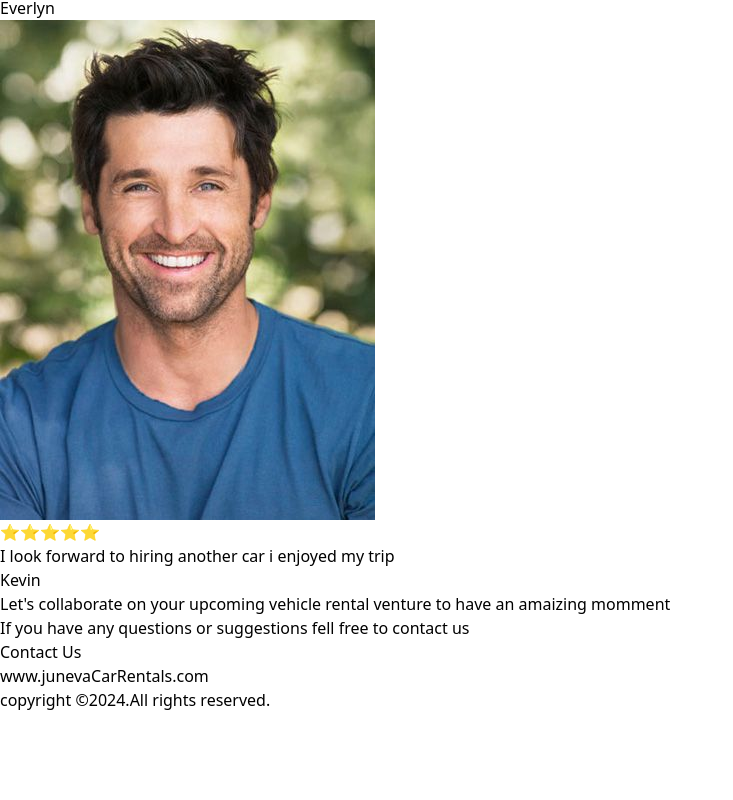
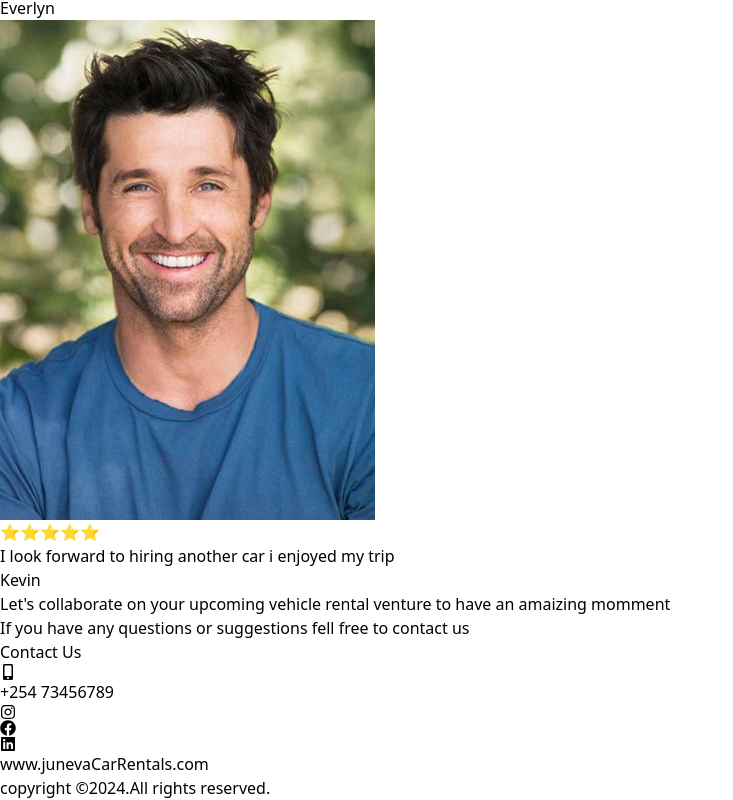
Before and after one commit to mutheeEverlyn/vehicle-rental-management-system-frontEnd, a React (Vite) app: page / in a window 1280 px wide. Shown: the part 5847-6647 px from the top of the page, without its empty margins (0-733 px from the left). Before the commit the page ends 6559 px from the top, so only its background shows below. Built offline with nearby package versions, Linux system fonts and the light colour scheme.

Commit message:
added new file

```diff
--- a/src/components/Footer.tsx
+++ b/src/components/Footer.tsx
@@ -1,8 +1,25 @@
-
+import { FaFacebook,FaInstagram,FaLinkedin, FaMobileAlt,} from "react-icons/fa";
 
 const Footer = () => {
   return (
-    <div className="text-sm sm:text-lg left-0 w-full flex p-10 max-w-full gap-5 justify-center bg-black text-white bottom-0">
+    <div className="text-sm  bottom-0 left-0 w-full flex  md:text-lg py-5 items-center max-w-full gap-5 justify-center bg-black text-white  mt-auto">
+      <div className="flex items-center  gap-3">
+            <div className="flex items-center gap-3 mt-3">
+              <FaMobileAlt />
+              <p>+254 73456789</p>
+            </div>
+            <div className="flex items-center gap-3 mt-6">
+              <a href="#">
+                <FaInstagram className="text-3xl hover:text-primary duration-300" />
+              </a>
+              <a href="#">
+                <FaFacebook className="text-3xl hover:text-primary duration-300" />
+              </a>
+              <a href="#">
+                <FaLinkedin className="text-3xl hover:text-primary duration-300" />
+              </a>
+            </div>
+          </div>
 
       <p>www.junevaCarRentals.com</p>
       <p>copyright &copy;2024.All rights reserved.</p>
```
